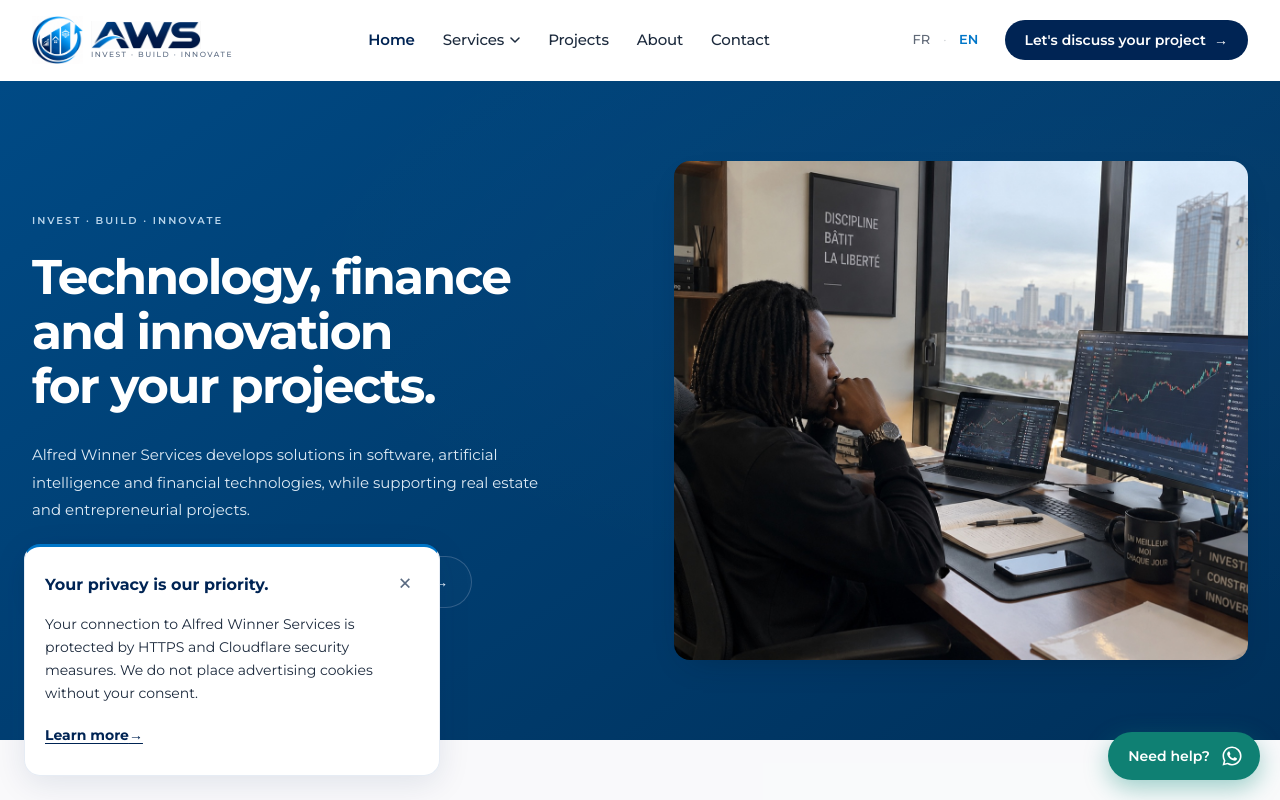
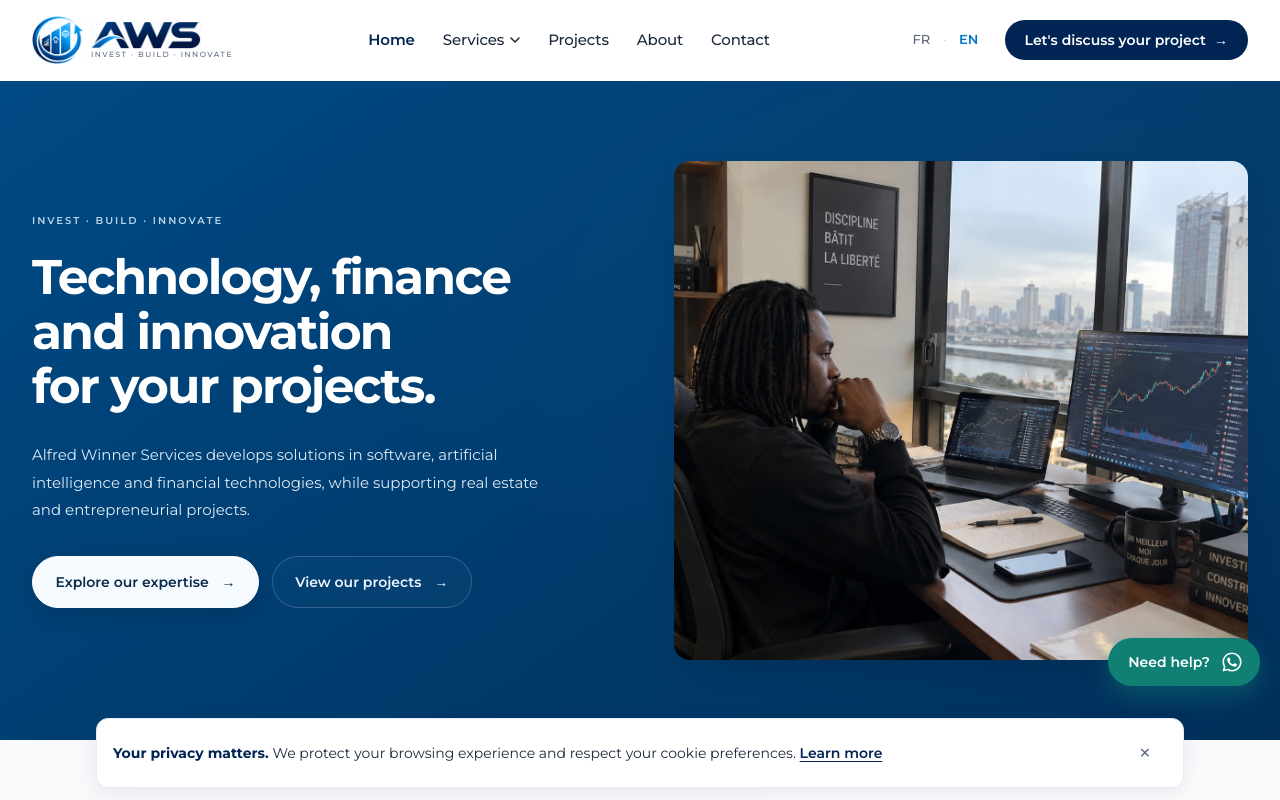
Before and after one commit to AlfredMusk/alfred-winner-services, a Next.js app: page /en in a window 1280 px wide. Shown: the top 800 px of the page. Built offline with nearby package versions, Linux system fonts and the light colour scheme.

Commit message:
fix: compact privacy banner and simplify project showcase

```diff
--- a/src/components/layout/PrivacyNotice.module.css
+++ b/src/components/layout/PrivacyNotice.module.css
@@ -1,27 +1,39 @@
 .panel {
   position: fixed;
   z-index: 45;
-  left: max(1rem, env(safe-area-inset-left, 0px));
-  right: max(1rem, env(safe-area-inset-right, 0px));
-  bottom: calc(5.25rem + env(safe-area-inset-bottom, 0px));
-  max-height: calc(100dvh - 10rem);
+  left: max(.75rem, env(safe-area-inset-left, 0px));
+  right: max(.75rem, env(safe-area-inset-right, 0px));
+  bottom: calc(.75rem + env(safe-area-inset-bottom, 0px));
+  display: flex;
+  align-items: center;
+  gap: .5rem;
+  max-width: 68rem;
+  max-height: calc(100dvh - 7rem);
+  margin-inline: auto;
+  padding: .625rem .75rem;
   overflow-y: auto;
   overscroll-behavior: contain;
   border: 1px solid var(--color-aws-line);
-  border-top: 3px solid var(--color-aws-blue-text);
-  border-radius: 1rem;
-  padding: 1rem 1.125rem 1.125rem;
+  border-radius: .75rem;
   background: white;
   color: var(--color-aws-ink);
-  box-shadow: 0 8px 32px #0024541a;
+  box-shadow: 0 4px 20px #00245414;
+  animation: notice-in 180ms ease-out both;
 }
-.heading { display: flex; align-items: flex-start; gap: .5rem; }
-.title { flex: 1; padding-top: .5rem; font-size: 1rem; font-weight: 650; line-height: 1.45; color: var(--color-aws-navy); }
-.close { display: inline-flex; flex: 0 0 2.75rem; align-items: center; justify-content: center; width: 2.75rem; height: 2.75rem; margin: -.25rem -.5rem 0 0; border-radius: .5rem; color: var(--color-aws-muted); font-size: 1.75rem; line-height: 1; cursor: pointer; }
+.message { min-width: 0; flex: 1; font-size: .875rem; line-height: 1.5; }
+.title { display: inline; color: var(--color-aws-navy); font-size: inherit; font-weight: 650; }
+.close { display: inline-flex; flex: 0 0 2.75rem; align-items: center; justify-content: center; width: 2.75rem; height: 2.75rem; align-self: flex-start; border-radius: .5rem; color: var(--color-aws-muted); font-size: 1.5rem; line-height: 1; cursor: pointer; }
 .close:hover { background: #f1f5f9; color: var(--color-aws-navy); }
-.description { margin-top: .5rem; font-size: .875rem; line-height: 1.65; }
-.link { display: inline-flex; align-items: center; min-height: 2.75rem; margin-top: .5rem; color: var(--color-aws-navy); font-size: .875rem; font-weight: 650; text-decoration: underline; text-underline-offset: .2em; }
-.link:focus-visible, .close:focus-visible { outline: 2px solid var(--color-aws-blue-text); outline-offset: 3px; }
+.link { display: inline-block; min-height: 1.5rem; padding-block: .125rem; color: var(--color-aws-navy); font-weight: 600; text-decoration: underline; text-underline-offset: .18em; }
+.link:focus-visible, .close:focus-visible { outline: 2px solid var(--color-aws-blue-text); outline-offset: 2px; }
+.clearance { height: var(--aws-privacy-clearance, 0px); flex-shrink: 0; }
+.panel[data-closing="true"] { animation: notice-out 180ms ease-in both; }
+@keyframes notice-in { from { opacity: 0; transform: translateY(6px); } to { opacity: 1; transform: translateY(0); } }
+@keyframes notice-out { to { opacity: 0; transform: translateY(6px); } }
 @media (min-width: 640px) {
-  .panel { right: auto; left: max(1.5rem, env(safe-area-inset-left, 0px)); width: 26rem; bottom: calc(1.5rem + env(safe-area-inset-bottom, 0px)); max-height: calc(100dvh - 8rem); padding: 1.125rem 1.25rem; }
+  .panel { left: 1.5rem; right: 1.5rem; padding: .75rem 1rem; }
+  .close { align-self: center; }
 }
+@media (prefers-reduced-motion: reduce) {
+  .panel, .panel[data-closing="true"] { animation: none; }
+}
--- a/src/components/layout/PrivacyNotice.tsx
+++ b/src/components/layout/PrivacyNotice.tsx
@@ -1,6 +1,6 @@
 "use client";
 
-import { useSyncExternalStore } from "react";
+import { useEffect, useRef, useState, useSyncExternalStore } from "react";
 import type { Locale, PrivacyNoticeDictionary } from "@/i18n/dictionaries";
 import { PRIVACY_NOTICE_STORAGE_KEY, PRIVACY_NOTICE_VERSION } from "@/lib/privacy-notice";
 import styles from "./PrivacyNotice.module.css";
@@ -51,24 +51,59 @@ export default function PrivacyNotice({ locale, dict }: {
   dict: PrivacyNoticeDictionary;
 }) {
   const dismissed = useSyncExternalStore(subscribe, isDismissed, serverSnapshot);
+  const [closing, setClosing] = useState(false);
+  const panelRef = useRef<HTMLElement>(null);
+
+  useEffect(() => {
+    if (dismissed || !panelRef.current) return;
+    const panel = panelRef.current;
+    const update = () => {
+      // Reserve room at the page end and lift WhatsApp clear of the banner.
+      document.documentElement.style.setProperty("--aws-privacy-clearance", `${Math.ceil(panel.getBoundingClientRect().height) + 24}px`);
+    };
+    update();
+    const observer = new ResizeObserver(update);
+    observer.observe(panel);
+    return () => {
+      observer.disconnect();
+      document.documentElement.style.removeProperty("--aws-privacy-clearance");
+    };
+  }, [dismissed]);
+
+  useEffect(() => {
+    if (!closing) return;
+    const timer = window.setTimeout(() => {
+      dismiss();
+      setClosing(false);
+      document.getElementById("top")?.focus({ preventScroll: true });
+    }, 180);
+    return () => window.clearTimeout(timer);
+  }, [closing]);
+
   if (dismissed) return null;
 
   return (
-    <aside className={styles.panel} aria-labelledby="privacy-notice-title" aria-live="polite">
-      <div className={styles.heading}>
-        <h2 id="privacy-notice-title" className={styles.title}>{dict.title}</h2>
+    <>
+    <div className={styles.clearance} aria-hidden="true" />
+    <aside ref={panelRef} className={styles.panel} data-closing={closing} aria-labelledby="privacy-notice-title" aria-live="polite">
+      <div className={styles.message}>
+        <h2 id="privacy-notice-title" className={styles.title}>{dict.title}</h2>{" "}
+        <span>{dict.description}</span>{" "}
+        <a href={`/${locale}/confidentialite`} className={styles.link} onClick={dismiss}>
+          {dict.learnMore}
+        </a>
+      </div>
         <button type="button" className={styles.close} aria-label={dict.close}
+          disabled={closing}
           onClick={() => {
-            dismiss();
-            document.getElementById("top")?.focus({ preventScroll: true });
+            if (window.matchMedia("(prefers-reduced-motion: reduce)").matches) {
+              dismiss();
+              document.getElementById("top")?.focus({ preventScroll: true });
+            } else setClosing(true);
           }}>
           <span aria-hidden="true">×</span>
         </button>
-      </div>
-      <p className={styles.description}>{dict.description}</p>
-      <a href={`/${locale}/confidentialite`} className={styles.link} onClick={dismiss}>
-        {dict.learnMore}<span aria-hidden="true"> →</span>
-      </a>
     </aside>
+    </>
   );
 }
--- a/src/i18n/dictionaries.ts
+++ b/src/i18n/dictionaries.ts
@@ -298,7 +298,7 @@ const fr = {
     eyebrow: "PROJETS & RÉALISATIONS",
     titre: "Des solutions conçues pour des usages concrets.",
     paragraphe:
-      "Six axes de projets et d'expérimentations conçus au sein de l'écosystème AWS, avec un accent fort sur le software, l'intelligence artificielle, l'automatisation et les technologies financières.",
+      "Des projets et expérimentations en développement web, logiciels, intelligence artificielle et automatisation.",
     // NOMS PUBLICS DEPERSONNALISES (passe anterieure) : conserves — les
     // noms de marque reels (Baby Tourism, Alfred Fitness, Alfred AI
     // Trader...) donnes en exemple par le fondateur servent a IDENTIFIER
@@ -314,42 +314,35 @@ const fr = {
         nom: "Plateforme de découverte touristique",
         categorie: "Tourisme · Web · Expérience numérique",
         texte:
-          "Projet de plateforme numérique consacré à la découverte touristique en Côte d'Ivoire. Son objectif est de présenter le territoire à travers l'expérience touristique.",
+          "Projet de plateforme web consacré à la découverte touristique en Côte d'Ivoire.",
       },
       {
         id: "alfred-fitness",
         nom: "Expérience web Fitness",
         categorie: "Web · Fitness · Front-end",
         texte:
-          "Projet d'expérience web consacré aux services et à l'identité d'un univers fitness. Il explore leur présentation dans une interface numérique cohérente.",
+          "Projet d'interface web consacré aux services et à l'identité numérique d'un univers fitness.",
       },
       {
         id: "alfred-ai-trader",
         nom: "Plateforme d'analyse de marchés",
         categorie: "Finance · Software · IA",
         texte:
-          "Logiciel expérimental associant analyse de marchés, automatisation et intelligence artificielle. Il explore leur intégration dans un même outil d'analyse.",
+          "Logiciel expérimental associant analyse de marchés, automatisation et intelligence artificielle.",
       },
       {
         id: "tableau-de-bord-multi-actifs",
         nom: "Suivi & visualisation multi-actifs",
         categorie: "Finance · Data · Interface numérique",
         texte:
-          "Projet d'interface pour le suivi et la visualisation de données multi-actifs. Son objectif est d'organiser les informations liées à différents actifs et opérations.",
-      },
-      {
-        id: "conception-web-moderne",
-        nom: "Conception de sites web modernes",
-        categorie: "Web · UI/UX · Front-end",
-        texte:
-          "Conception de sites et d'interfaces web pour des usages professionnels. Le site AWS est une réalisation interne en ligne, responsive et disponible en français et en anglais.",
+          "Projet d'interface pour organiser, suivre et visualiser des données multi-actifs.",
       },
       {
         id: "solutions-intelligence-artificielle",
         nom: "Solutions & intelligence artificielle",
         categorie: "IA · Automatisation · Software",
         texte:
-          "Expérimentations logicielles associant intelligence artificielle, automatisation et agents IA. Elles explorent leur application à des besoins concrets.",
+          "Expérimentations logicielles associant intelligence artificielle, automatisation et agents IA.",
       },
     ],
   },
@@ -498,8 +491,8 @@ const fr = {
     ],
   },
   privacyNotice: {
-    title: "Votre confidentialité, notre priorité.",
-    description: "Votre connexion à Alfred Winner Services est protégée par HTTPS et des mécanismes de sécurité Cloudflare. Nous ne déposons pas de cookies publicitaires sans votre consentement.",
+    title: "Votre confidentialité compte.",
+    description: "Nous protégeons votre navigation et respectons vos choix en matière de cookies.",
     learnMore: "En savoir plus",
     close: "Fermer la notice de confidentialité et de sécurité",
   },
@@ -750,7 +743,7 @@ const en: Dictionary = {
     eyebrow: "PROJECTS & DELIVERABLES",
     titre: "Solutions designed for real-world use.",
     paragraphe:
-      "Six axes of projects and experiments built within the AWS ecosystem, with a strong focus on software, artificial intelligence, automation and financial technologies.",
+      "Projects and experiments in web development, software, artificial intelligence and automation.",
     invitation: {
       titre: "Have a project in mind?",
       description: "Let's discuss your needs and explore solutions suited to your business.",
@@ -762,42 +755,35 @@ const en: Dictionary = {
         nom: "Tourism discovery platform",
         categorie: "Tourism · Web · Digital experience",
         texte:
-          "A digital platform project focused on tourism discovery in Côte d'Ivoire. Its objective is to present the country through the lens of the visitor experience.",
+          "A web platform project focused on tourism discovery in Côte d'Ivoire.",
       },
       {
         id: "alfred-fitness",
         nom: "Fitness web experience",
         categorie: "Web · Fitness · Front-end",
         texte:
-          "A web experience project centred on fitness services and their digital identity. It explores their presentation through a consistent digital interface.",
+          "A web interface project focused on fitness services and their digital identity.",
       },
       {
         id: "alfred-ai-trader",
         nom: "Market analysis platform",
         categorie: "Finance · Software · AI",
         texte:
-          "Experimental software combining market analysis, automation and artificial intelligence. It explores their integration within a single analysis tool.",
+          "Experimental software combining market analysis, automation and artificial intelligence.",
       },
       {
         id: "tableau-de-bord-multi-actifs",
         nom: "Multi-asset tracking & visualisation",
         categorie: "Finance · Data · Digital interface",
         texte:
-          "An interface project for tracking and visualising multi-asset data. Its objective is to organise information relating to different assets and operations.",
-      },
-      {
-        id: "conception-web-moderne",
-        nom: "Modern web design",
-        categorie: "Web · UI/UX · Front-end",
-        texte:
-          "Design of websites and interfaces for professional use. The AWS website is an in-house project available online, responsive and offered in French and English.",
+          "An interface project for organising, tracking and visualising multi-asset data.",
       },
       {
         id: "solutions-intelligence-artificielle",
         nom: "AI & intelligent solutions",
         categorie: "AI · Automation · Software",
         texte:
-          "Software experiments combining artificial intelligence, automation and AI agents. They explore applications to concrete needs.",
+          "Software experiments combining artificial intelligence, automation and AI agents.",
       },
     ],
   },
@@ -919,8 +905,8 @@ const en: Dictionary = {
     ],
   },
   privacyNotice: {
-    title: "Your privacy is our priority.",
-    description: "Your connection to Alfred Winner Services is protected by HTTPS and Cloudflare security measures. We do not place advertising cookies without your consent.",
+    title: "Your privacy matters.",
+    description: "We protect your browsing experience and respect your cookie preferences.",
     learnMore: "Learn more",
     close: "Close the privacy and security notice",
   },
```
Also changed, not shown: src/components/layout/WhatsappFlottant.tsx (+6 -2 lines), 3 other files (tests, documents, lock files or other folders).
